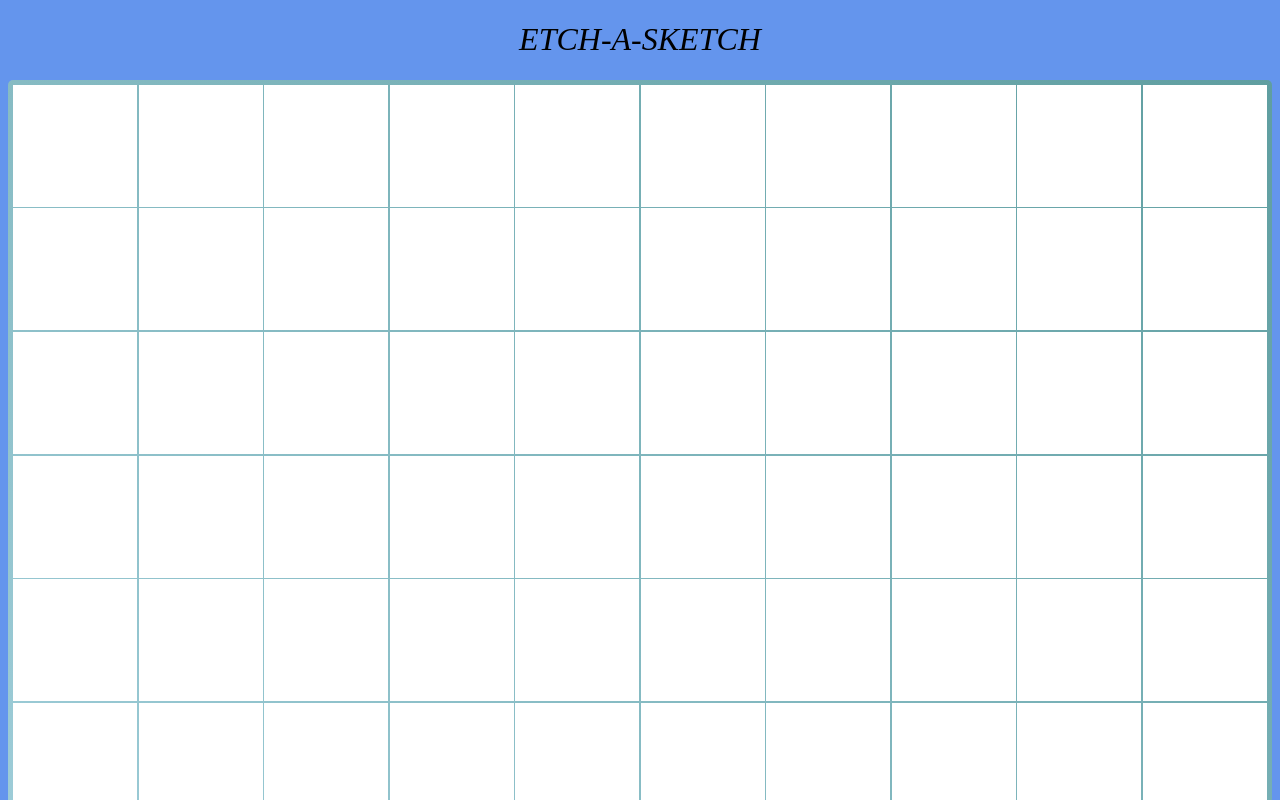
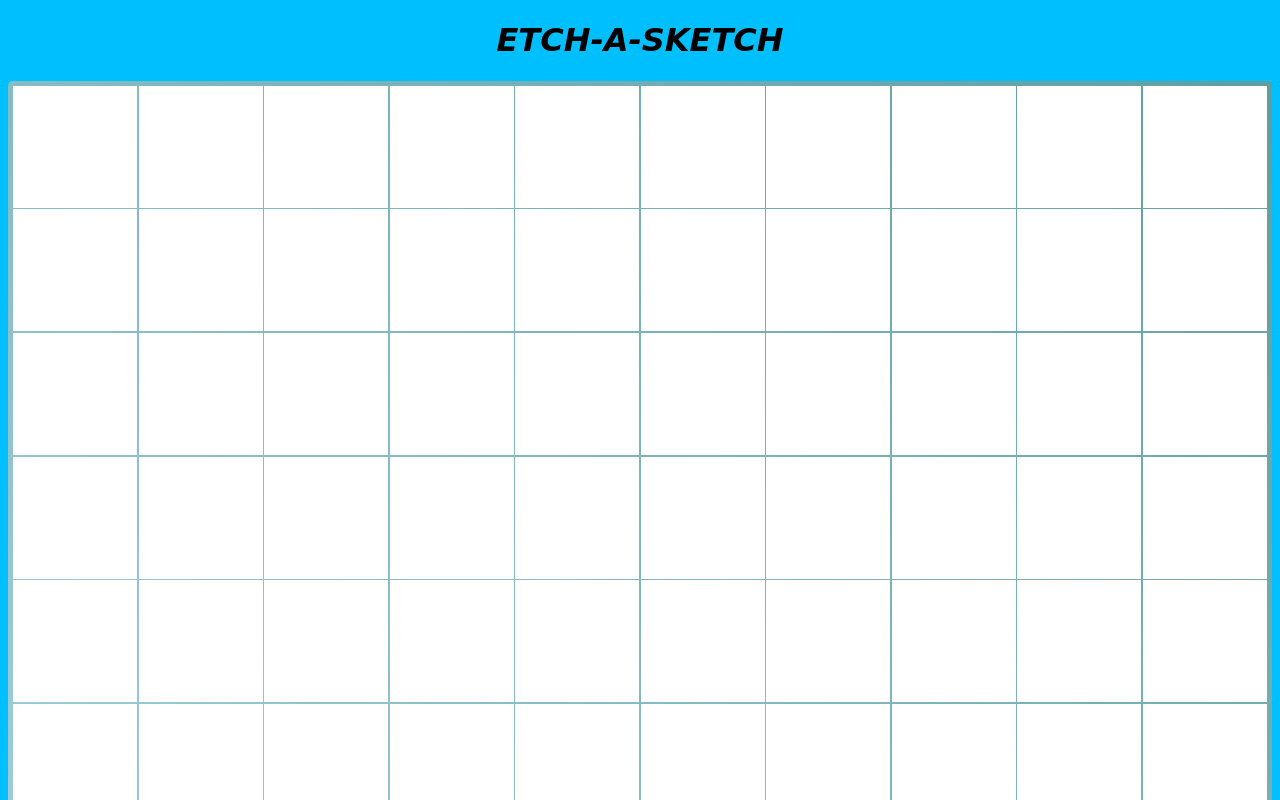
Before and after one commit to R3apurba/etch-a-sketch, a plain HTML site: page index.html in a window 1280 px wide. Shown: the top 800 px of the page. Drawn offline with Linux system fonts and the light colour scheme.

Commit message:
Update index.html

```diff
--- a/index.html
+++ b/index.html
@@ -18,13 +18,12 @@
     </div>
 <style>
     body{
-      background-color: cornflowerblue;
+      background-color: deepskyblue;
     }
     h1{
         text-align: center;
-        font-family:Script;
+        font-family:'Brush Script MT',cursive;
         font-style: italic;
-        font-weight: lighter;
     }
     .container{
         display: grid;
```
